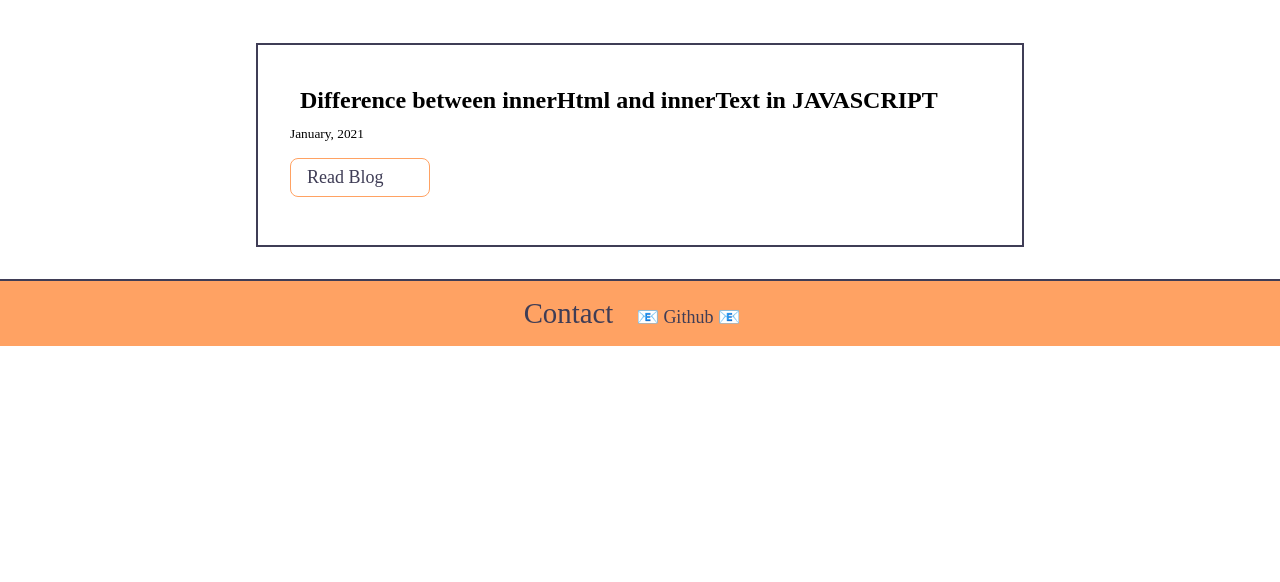
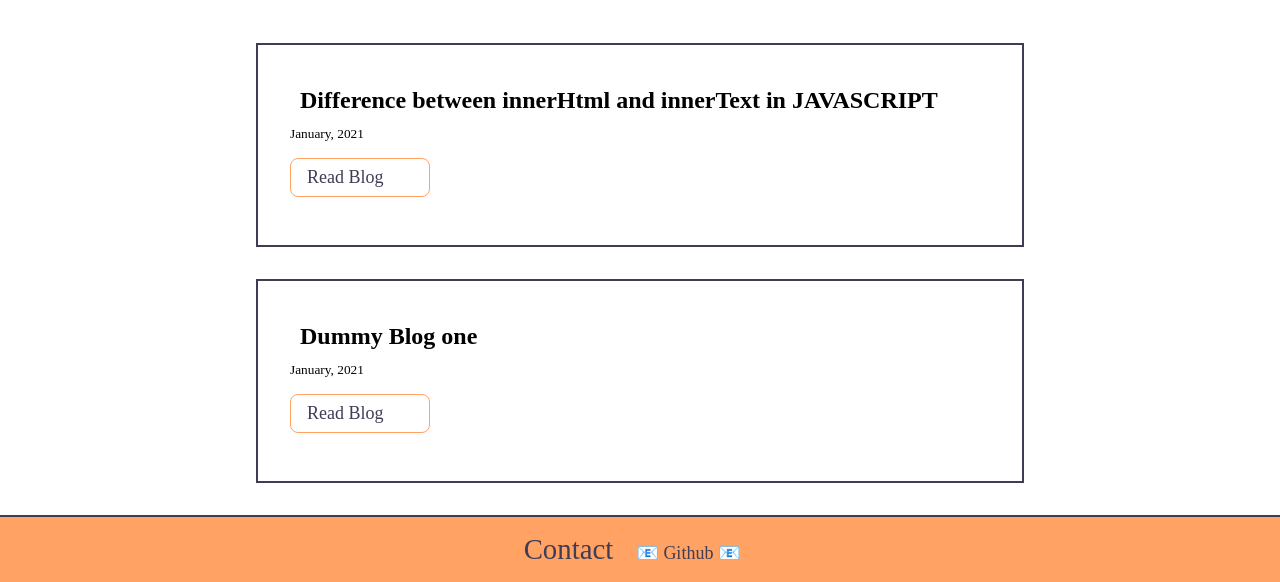
Before and after one commit to imukulsaini/portfolio, a plain HTML site: page blog.html in a window 1280 px wide. Shown: the part 613-1195 px from the top of the page. Before the commit the page ends 959 px from the top, so only its background shows below. Drawn offline with Linux system fonts and the light colour scheme.

Commit message:
refactor :add another blog

```diff
--- a/blog.html
+++ b/blog.html
@@ -37,6 +37,17 @@
 
         </li>
 
+        <li>
+            <article class="centerContainer off ">
+                <h1>Dummy Blog one </h1>
+            <small>January, 2021</small>
+
+            <a class="link link-secondary" href="Blog2.html">Read Blog</a>
+
+            </article>
+
+        </li>
+
 
 
 
```
